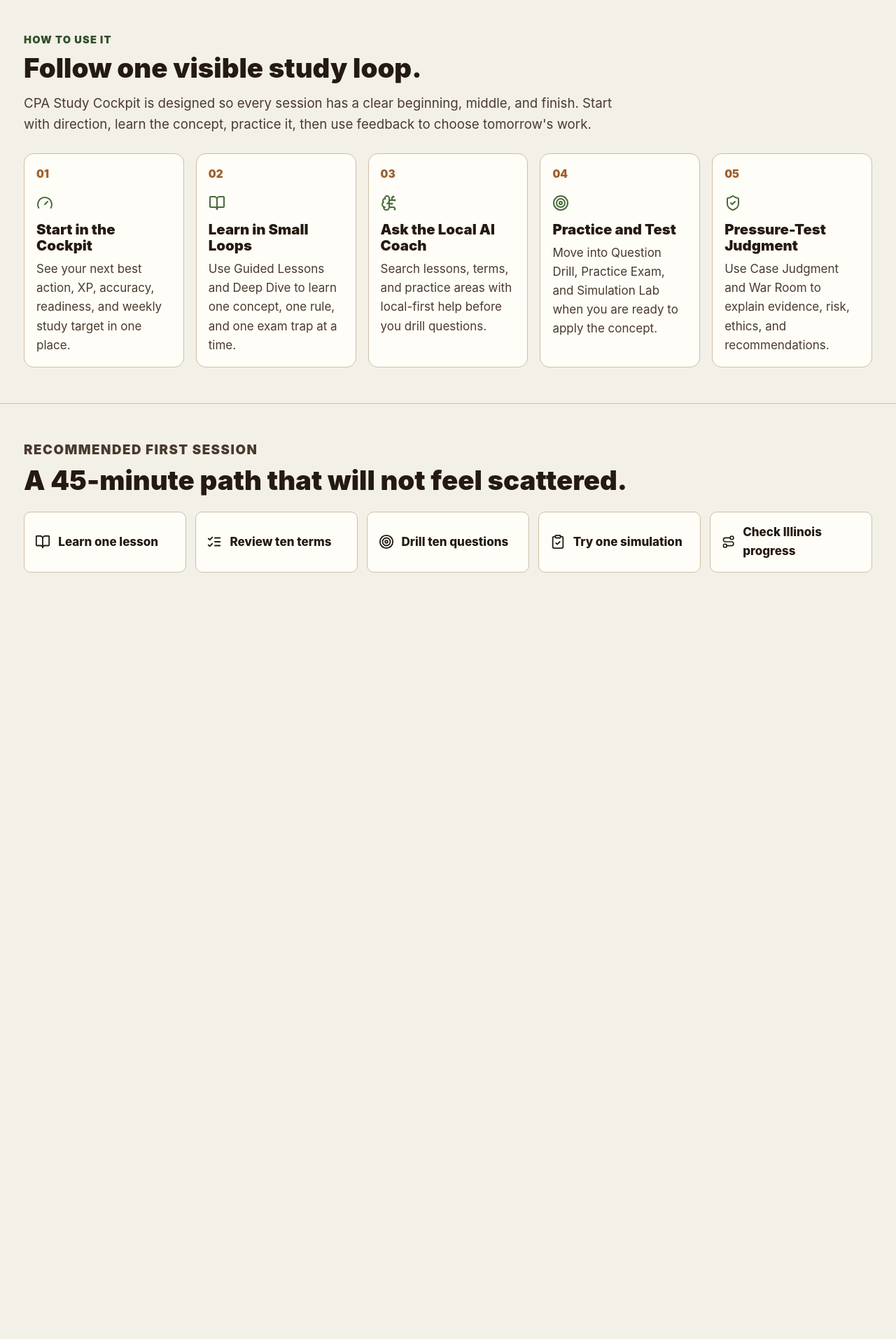
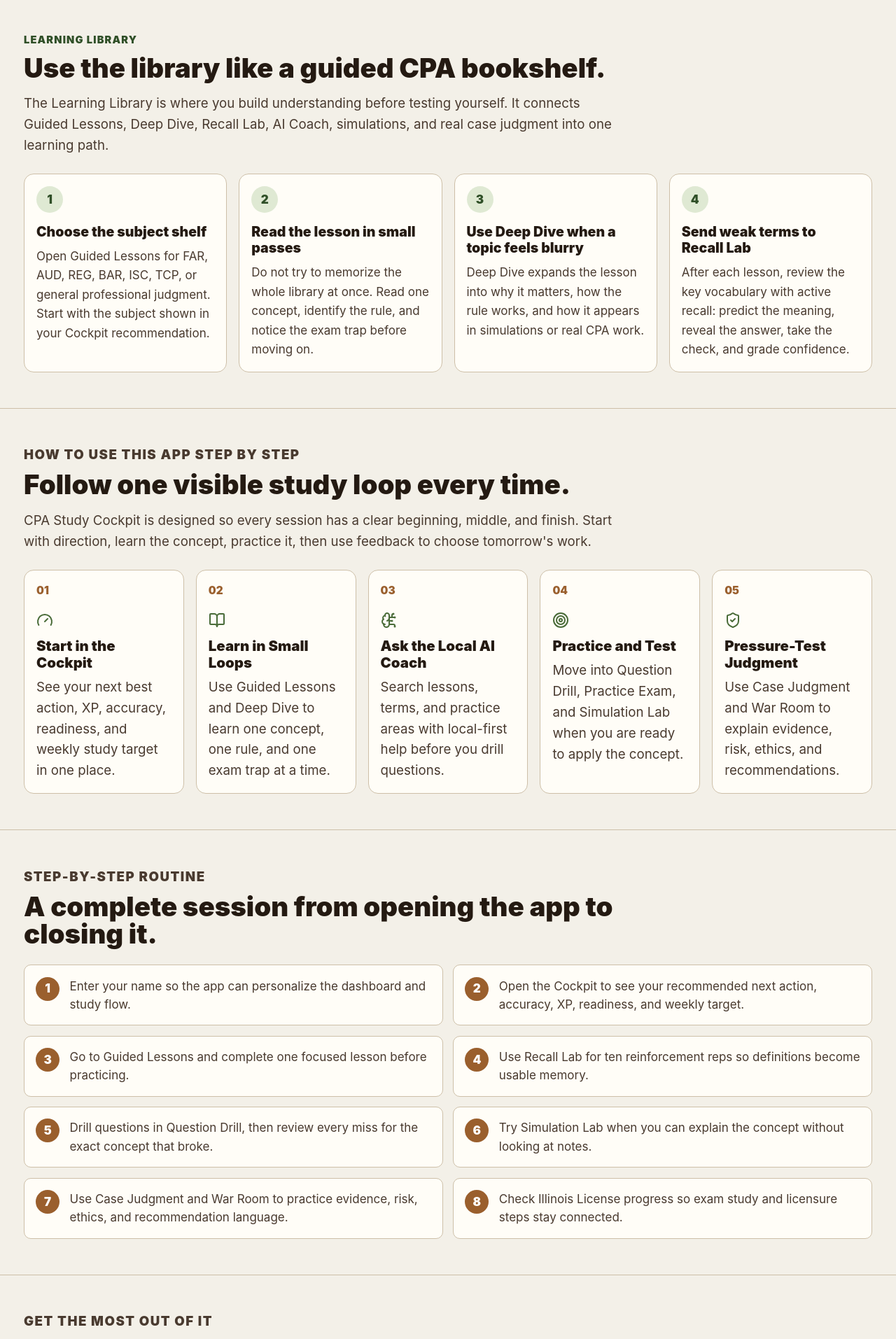
Before and after one commit to De-Omega-Point/cpa-study-cockpit, a React (Vite) app: page /#/ in a window 1280 px wide. Shown: the part 840-2753 px from the top of the page at 70% size. Before the commit the page ends 1709 px from the top, so only its background shows below. Built offline with nearby package versions, Linux system fonts and the light colour scheme.

Commit message:
Expand landing page learning guide

```diff
--- a/src/pages/LandingPage.tsx
+++ b/src/pages/LandingPage.tsx
@@ -49,6 +49,55 @@
   ["Judge", "real cases"],
 ] as const;
 
+const librarySteps = [
+  {
+    title: "Choose the subject shelf",
+    copy: "Open Guided Lessons for FAR, AUD, REG, BAR, ISC, TCP, or general professional judgment. Start with the subject shown in your Cockpit recommendation.",
+  },
+  {
+    title: "Read the lesson in small passes",
+    copy: "Do not try to memorize the whole library at once. Read one concept, identify the rule, and notice the exam trap before moving on.",
+  },
+  {
+    title: "Use Deep Dive when a topic feels blurry",
+    copy: "Deep Dive expands the lesson into why it matters, how the rule works, and how it appears in simulations or real CPA work.",
+  },
+  {
+    title: "Send weak terms to Recall Lab",
+    copy: "After each lesson, review the key vocabulary with active recall: predict the meaning, reveal the answer, take the check, and grade confidence.",
+  },
+] as const;
+
+const appSteps = [
+  "Enter your name so the app can personalize the dashboard and study flow.",
+  "Open the Cockpit to see your recommended next action, accuracy, XP, readiness, and weekly target.",
+  "Go to Guided Lessons and complete one focused lesson before practicing.",
+  "Use Recall Lab for ten reinforcement reps so definitions become usable memory.",
+  "Drill questions in Question Drill, then review every miss for the exact concept that broke.",
+  "Try Simulation Lab when you can explain the concept without looking at notes.",
+  "Use Case Judgment and War Room to practice evidence, risk, ethics, and recommendation language.",
+  "Check Illinois License progress so exam study and licensure steps stay connected.",
+] as const;
+
+const bestPractices = [
+  {
+    title: "Study in loops, not marathons",
+    copy: "One strong loop is lesson, recall, questions, simulation, feedback. Repeat that loop instead of rereading passively for hours.",
+  },
+  {
+    title: "Write before revealing",
+    copy: "In Recall Lab and Simulation Lab, predict the answer first. Memory gets stronger when your brain has to retrieve before it reviews.",
+  },
+  {
+    title: "Treat wrong answers as a map",
+    copy: "A miss is useful data. Tag whether the problem was vocabulary, rule, calculation, evidence, or exam trap.",
+  },
+  {
+    title: "End every session with a next action",
+    copy: "Before closing the app, choose tomorrow's first task. That keeps the next study session from starting with decision fatigue.",
+  },
+] as const;
+
 export default function LandingPage() {
   const { profile, updateProfile } = useUserStore();
   const [name, setName] = useState(profile.name);
@@ -69,6 +118,7 @@
         <div>
           <Link to="/dashboard">Cockpit</Link>
           <Link to="/academy">Lessons</Link>
+          <a href="#learning-library">Learning Library</a>
           <Link to="/vocabulary">Recall Lab</Link>
         </div>
       </nav>
@@ -128,10 +178,31 @@
         </div>
       </section>
 
-      <section className="landing-section" aria-labelledby="how-title">
+      <section className="landing-section" id="learning-library" aria-labelledby="library-title">
         <div className="landing-section-heading">
-          <p className="landing-subbrand">How to use it</p>
-          <h2 id="how-title">Follow one visible study loop.</h2>
+          <p className="landing-subbrand">Learning Library</p>
+          <h2 id="library-title">Use the library like a guided CPA bookshelf.</h2>
+          <p>
+            The Learning Library is where you build understanding before testing yourself. It connects Guided Lessons,
+            Deep Dive, Recall Lab, AI Coach, simulations, and real case judgment into one learning path.
+          </p>
+        </div>
+
+        <div className="landing-guide-grid">
+          {librarySteps.map((step, index) => (
+            <article key={step.title} className="landing-guide-card">
+              <span>{index + 1}</span>
+              <h3>{step.title}</h3>
+              <p>{step.copy}</p>
+            </article>
+          ))}
+        </div>
+      </section>
+
+      <section className="landing-section landing-quickstart" aria-labelledby="how-title">
+        <div className="landing-section-heading">
+          <p className="landing-subbrand">How to use this app step by step</p>
+          <h2 id="how-title">Follow one visible study loop every time.</h2>
           <p>
             CPA Study Cockpit is designed so every session has a clear beginning, middle, and finish.
             Start with direction, learn the concept, practice it, then use feedback to choose tomorrow's work.
@@ -145,6 +216,37 @@
               <Icon size={24} />
               <h3>{title}</h3>
               <p>{copy}</p>
+            </article>
+          ))}
+        </div>
+      </section>
+
+      <section className="landing-section landing-quickstart" aria-labelledby="steps-title">
+        <div className="landing-section-heading">
+          <p className="landing-subbrand">Step-by-step routine</p>
+          <h2 id="steps-title">A complete session from opening the app to closing it.</h2>
+        </div>
+        <ol className="landing-steps-list">
+          {appSteps.map((step) => (
+            <li key={step}>{step}</li>
+          ))}
+        </ol>
+      </section>
+
+      <section className="landing-section landing-quickstart" aria-labelledby="best-title">
+        <div className="landing-section-heading">
+          <p className="landing-subbrand">Get the most out of it</p>
+          <h2 id="best-title">Use the app as a coach, not a storage folder.</h2>
+          <p>
+            The goal is not to click every page. The goal is to create a repeatable study rhythm that turns weak areas
+            into exam-ready judgment.
+          </p>
+        </div>
+        <div className="landing-guide-grid">
+          {bestPractices.map((practice) => (
+            <article key={practice.title} className="landing-guide-card">
+              <h3>{practice.title}</h3>
+              <p>{practice.copy}</p>
             </article>
           ))}
         </div>
--- a/src/styles/globals.css
+++ b/src/styles/globals.css
@@ -472,6 +472,95 @@
 
 .landing-flow-card p {
   color: var(--muted);
+}
+
+.landing-guide-grid {
+  display: grid;
+  gap: 1rem;
+  grid-template-columns: 1fr;
+  margin-top: 1.5rem;
+}
+
+@media (min-width: 900px) {
+  .landing-guide-grid {
+    grid-template-columns: repeat(4, minmax(0, 1fr));
+  }
+}
+
+.landing-guide-card {
+  background: var(--surface);
+  border: 1px solid var(--border);
+  border-radius: var(--radius);
+  min-height: 190px;
+  padding: 1rem;
+}
+
+.landing-guide-card > span {
+  align-items: center;
+  background: var(--primary-soft);
+  border-radius: 999px;
+  color: var(--primary-strong);
+  display: inline-flex;
+  font-weight: 900;
+  height: 38px;
+  justify-content: center;
+  margin-bottom: .9rem;
+  width: 38px;
+}
+
+.landing-guide-card h3 {
+  font-size: 1.15rem;
+  font-weight: 880;
+  line-height: 1.2;
+  margin: 0 0 .55rem;
+}
+
+.landing-guide-card p {
+  color: var(--muted);
+  line-height: 1.62;
+}
+
+.landing-steps-list {
+  counter-reset: app-steps;
+  display: grid;
+  gap: .85rem;
+  grid-template-columns: 1fr;
+  list-style: none;
+  margin: 1.5rem 0 0;
+  padding: 0;
+}
+
+@media (min-width: 900px) {
+  .landing-steps-list {
+    grid-template-columns: repeat(2, minmax(0, 1fr));
+  }
+}
+
+.landing-steps-list li {
+  align-items: flex-start;
+  background: var(--surface);
+  border: 1px solid var(--border);
+  border-radius: var(--radius-sm);
+  color: var(--muted);
+  counter-increment: app-steps;
+  display: flex;
+  gap: .85rem;
+  line-height: 1.55;
+  max-width: none;
+  padding: .95rem;
+}
+
+.landing-steps-list li::before {
+  align-items: center;
+  background: var(--accent);
+  border-radius: 999px;
+  color: #fff;
+  content: counter(app-steps);
+  display: inline-flex;
+  flex: 0 0 34px;
+  font-weight: 900;
+  height: 34px;
+  justify-content: center;
 }
 
 .landing-quickstart {
```
